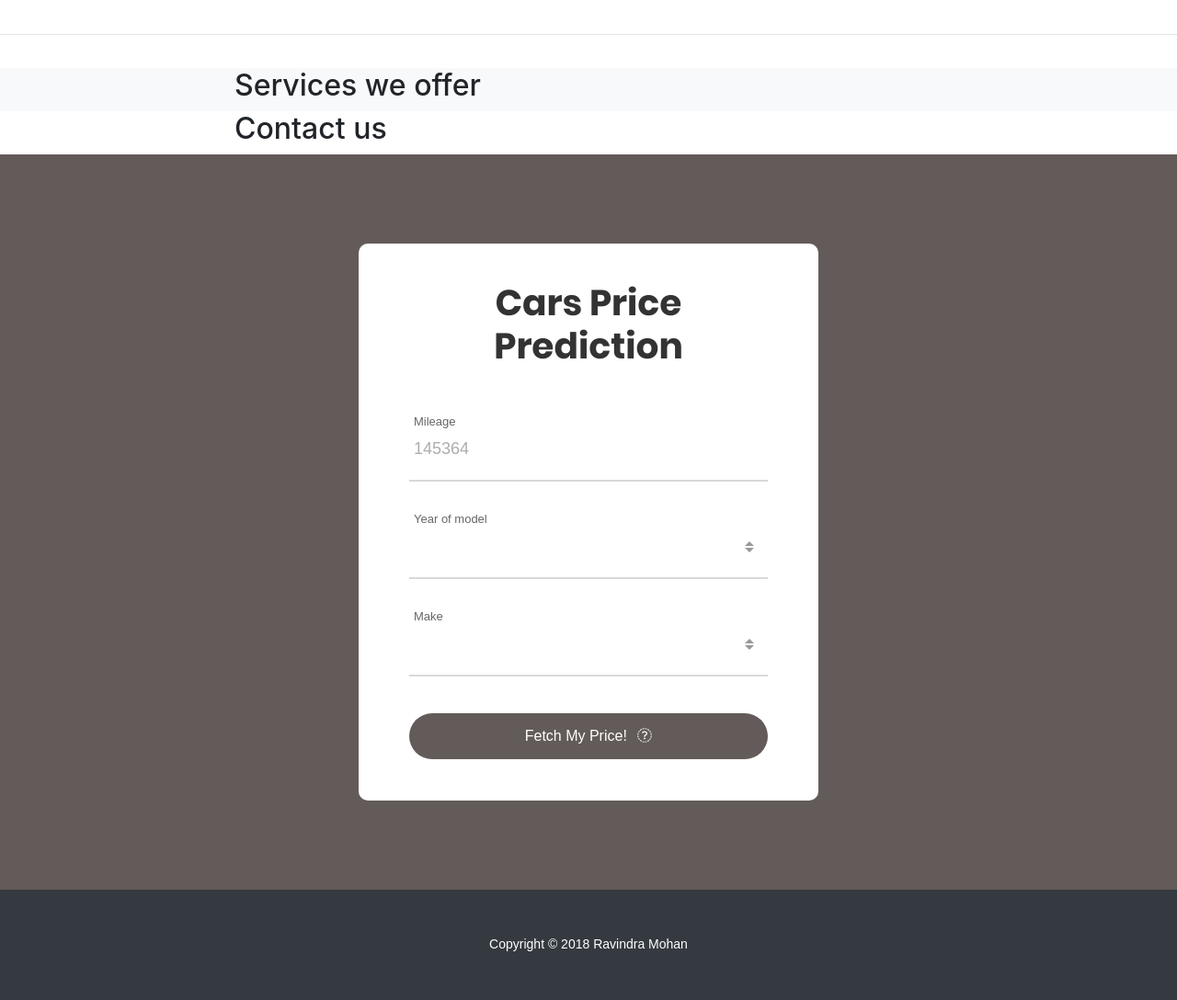
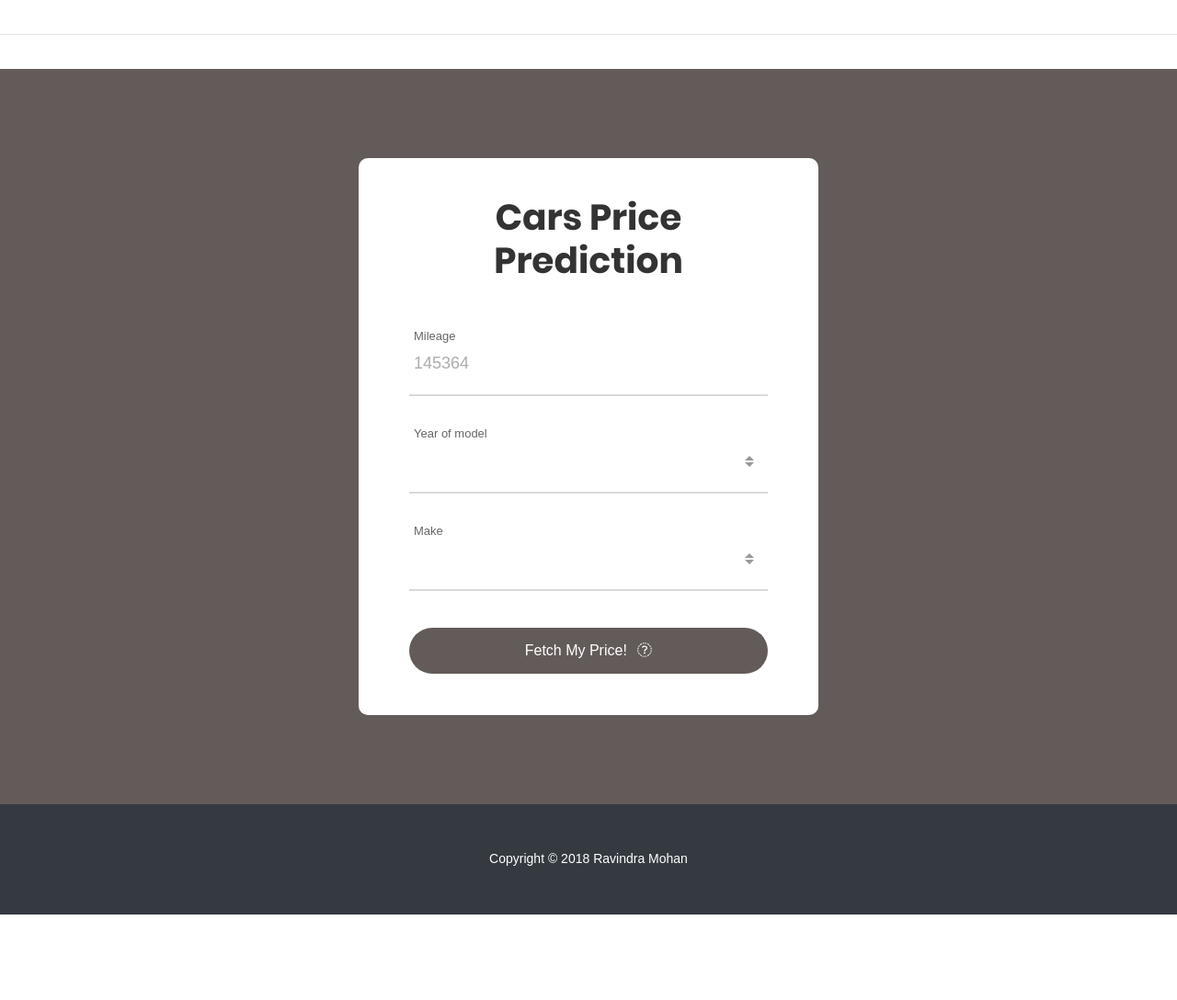
Before and after one commit to ravindramohan/autocarvana, a Flask app: page / in a window 1280 px wide. Shown: the part 1526-2614 px from the top of the page at 92% size. After the commit the page ends 2521 px from the top, so only its background shows below. Run offline with Flask 2, Linux system fonts and the light colour scheme; parts of the project's set-up code (start-up, migrations or seed data) failed here and were passed over; some libraries are stand-ins or nearby versions.

Commit message:
Update index.html

```diff
--- a/datamaverick/templates/index.html
+++ b/datamaverick/templates/index.html
@@ -254,23 +254,11 @@
 <!--Additional sections placeholders-->
   <section id="services" class="bg-light">
 	<div class="container">
-	  <div class="row">
-		<div class="col-lg-8 mx-auto">
-		  <h2>Services we offer</h2>
-		  <p class="lead"></p>
-		</div>
-	  </div>
 	</div>
   </section>
 
   <section id="contact">
 	<div class="container">
-	  <div class="row">
-		<div class="col-lg-8 mx-auto">
-		  <h2>Contact us</h2>
-		  <p class="lead">
-		</div>
-	  </div>
 	</div>
   </section>
 <!--Choropleth div and JS code-->
```
